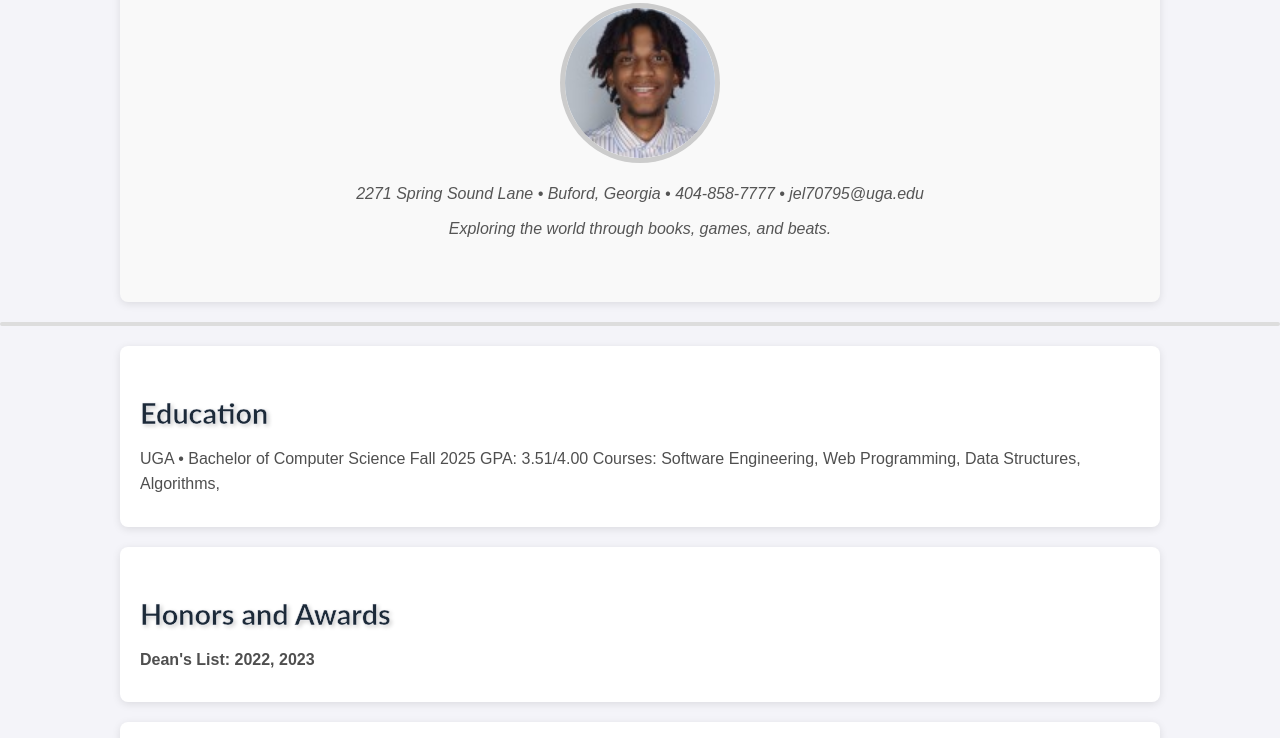
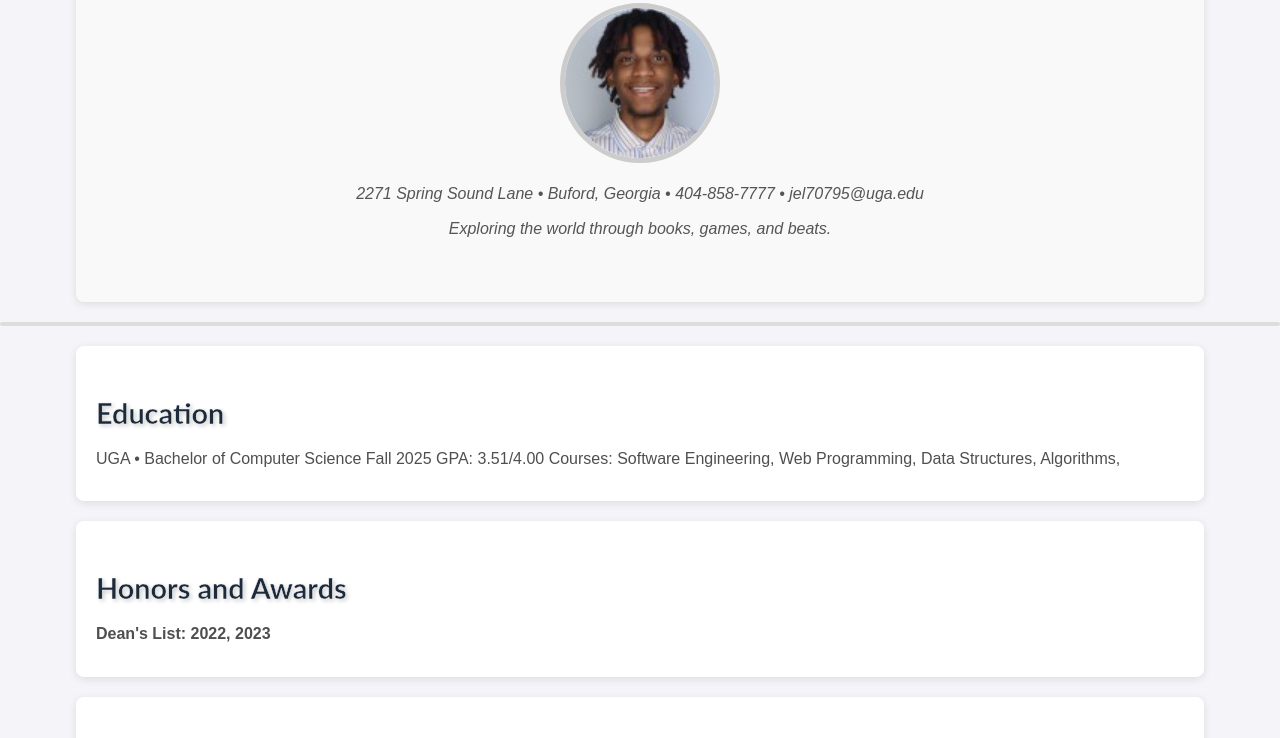
Before and after one commit to lilwooce/JGLCV, a plain HTML site: page index.html in a window 1280 px wide. Shown: the part 223-961 px from the top of the page. Drawn offline with Linux system fonts and the light colour scheme.

Commit message:
Update style.css

```diff
--- a/css/style.css
+++ b/css/style.css
@@ -103,11 +103,11 @@ hr {
 section {
     margin: 20px auto;
     padding: 20px;
-    max-width: 1000px;
+    max-width: 1200px;
     background: #ffffff; /* White background for contrast */
     box-shadow: 0 2px 8px rgba(0, 0, 0, 0.1);
     border-radius: 8px;
-    width: 80%;
+    width: 85%;
 }
 
 section h2 {
```
